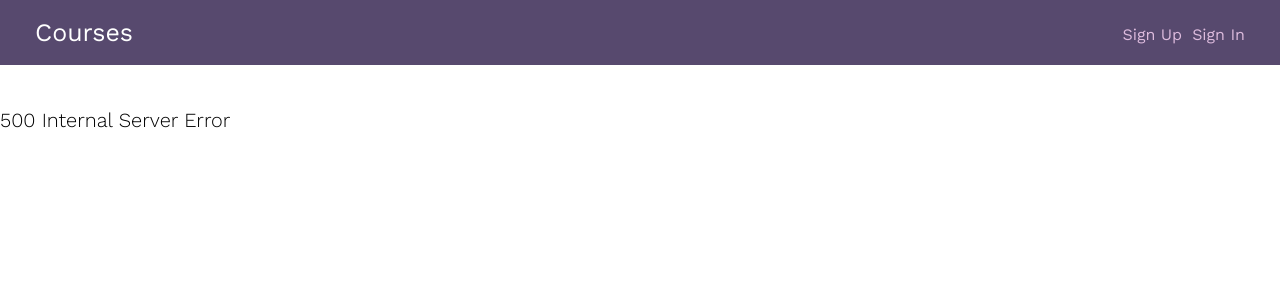
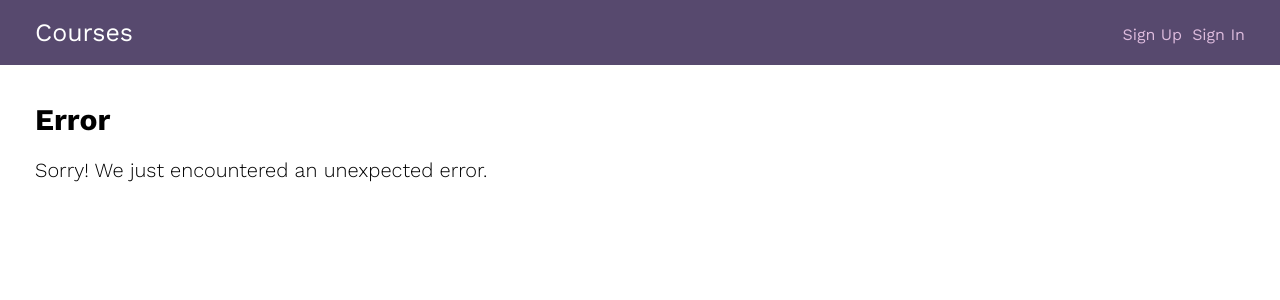
Before and after one commit to heartnode/fullstack-app-react-api, a React (Create React App) app in the folder client/: page /error in a window 1280 px wide. Shown: the top 300 px of the page. Built offline with nearby package versions, Linux system fonts and the light colour scheme.

Commit message:
updated unhandled error

```diff
--- a/client/src/components/UnhandledError.js
+++ b/client/src/components/UnhandledError.js
@@ -1,7 +1,12 @@
 import React from 'react';
 const UnhandledError = () => {
     return (
-        <p>500 Internal Server Error</p>
+        <main>
+        <div className="wrap">
+            <h2>Error</h2>
+            <p>Sorry! We just encountered an unexpected error.</p>
+        </div>
+    </main>
     )
 };
 
```
